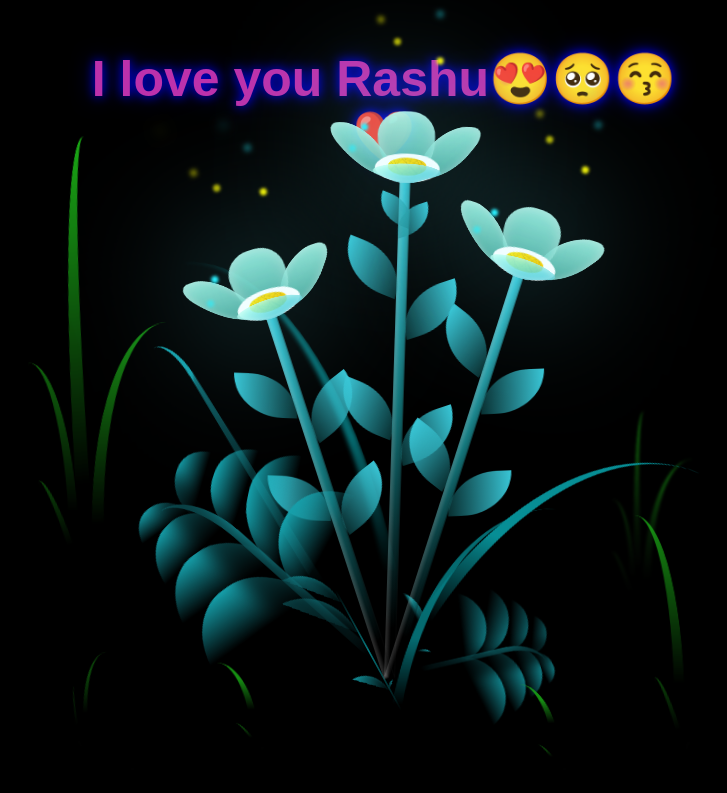
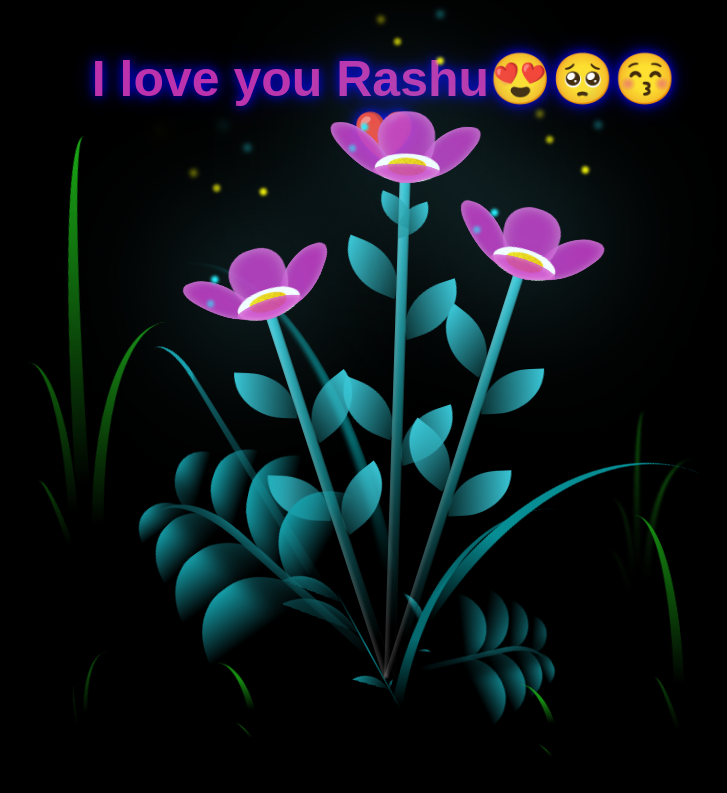
Before and after one commit to chayan-mann/Flowers-Rashu, a plain HTML site: page index.html in a window 1280 px wide. Shown: the whole page, without its empty margins (256-983 px from the left). Drawn offline with Linux system fonts and the light colour scheme.

Commit message:
flower color changed

```diff
--- a/style.css
+++ b/style.css
@@ -195,7 +195,7 @@ body {
   height: 11vmin;
   border-radius: 51% 49% 47% 53%/44% 45% 55% 69%;
   background-color: #a7ffee;
-  background-image: linear-gradient(to top, #54b8aa, #a7ffee);
+  background-image: linear-gradient(to top, #c731c4, #c731c4);
   transform-origin: bottom center;
   opacity: 0.9;
   box-shadow: inset 0 0 2vmin rgba(255, 255, 255, 0.5);
@@ -219,7 +219,7 @@ body {
   transform-origin: bottom left;
   border-radius: 4vmin 10vmin 4vmin 4vmin;
   transform: translate(0%, 18%) rotateX(70deg) rotate(-43deg);
-  background-image: linear-gradient(to top, #39c6d6, #a7ffee);
+  background-image: linear-gradient(to top, #c731c4, #c731c4);
   z-index: 1;
   opacity: 0.8;
 }
```
